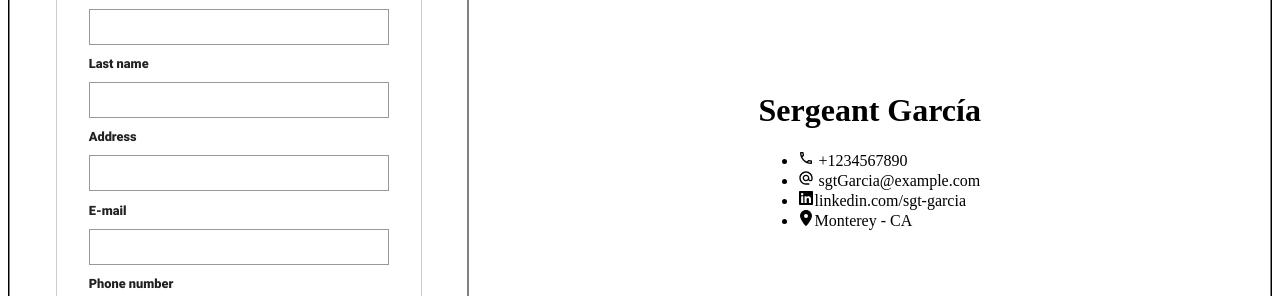
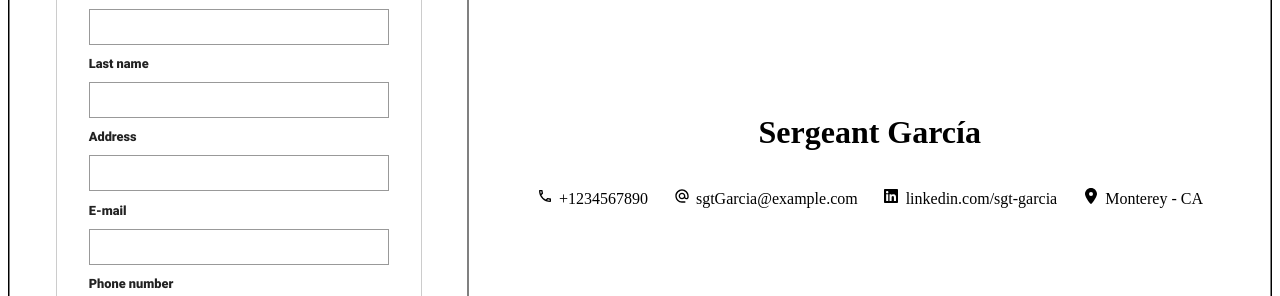
Before and after one commit to tomason182/first-react-app, a React (Vite) app: page / in a window 1280 px wide. Shown: the part 238-534 px from the top of the page. Built offline with nearby package versions, Linux system fonts and the light colour scheme.

Commit message:
add style to resumen header

```diff
--- a/src/components/ResumeHeader.jsx
+++ b/src/components/ResumeHeader.jsx
@@ -1,6 +1,7 @@
 import { MdAlternateEmail, MdOutlinePhone } from "react-icons/md";
 import { FaLinkedin } from "react-icons/fa";
 import { FaLocationDot } from "react-icons/fa6";
+import "../styles/resume-template.css";
 
 export default function ResumeHeader() {
   return (
@@ -8,18 +9,20 @@ export default function ResumeHeader() {
       <h1 className="full-name">Sergeant García</h1>
       <ul>
         <li>
-          <MdOutlinePhone /> +1234567890
+          <MdOutlinePhone />
+          <span>+1234567890</span>
         </li>
         <li>
-          <MdAlternateEmail /> sgtGarcia@example.com
+          <MdAlternateEmail />
+          <span>sgtGarcia@example.com</span>
         </li>
         <li>
           <FaLinkedin />
-          linkedin.com/sgt-garcia
+          <span>linkedin.com/sgt-garcia</span>
         </li>
         <li>
           <FaLocationDot />
-          Monterey - CA
+          <span>Monterey - CA</span>
         </li>
       </ul>
     </>
--- /dev/null
+++ b/src/styles/resume-template.css
@@ -0,0 +1,21 @@
+.resume-body {
+  display: flex;
+  flex-direction: column;
+  text-align: center;
+  justify-content: center;
+}
+.resume-body > ul {
+  display: flex;
+  justify-content: space-between;
+  list-style: none;
+  padding: 0;
+}
+
+.resume-body > ul > li {
+  padding: 0 0.5rem;
+  margin: 0 0.3rem;
+}
+
+.resume-body > ul > li > span {
+  padding-left: 0.4rem;
+}
```
